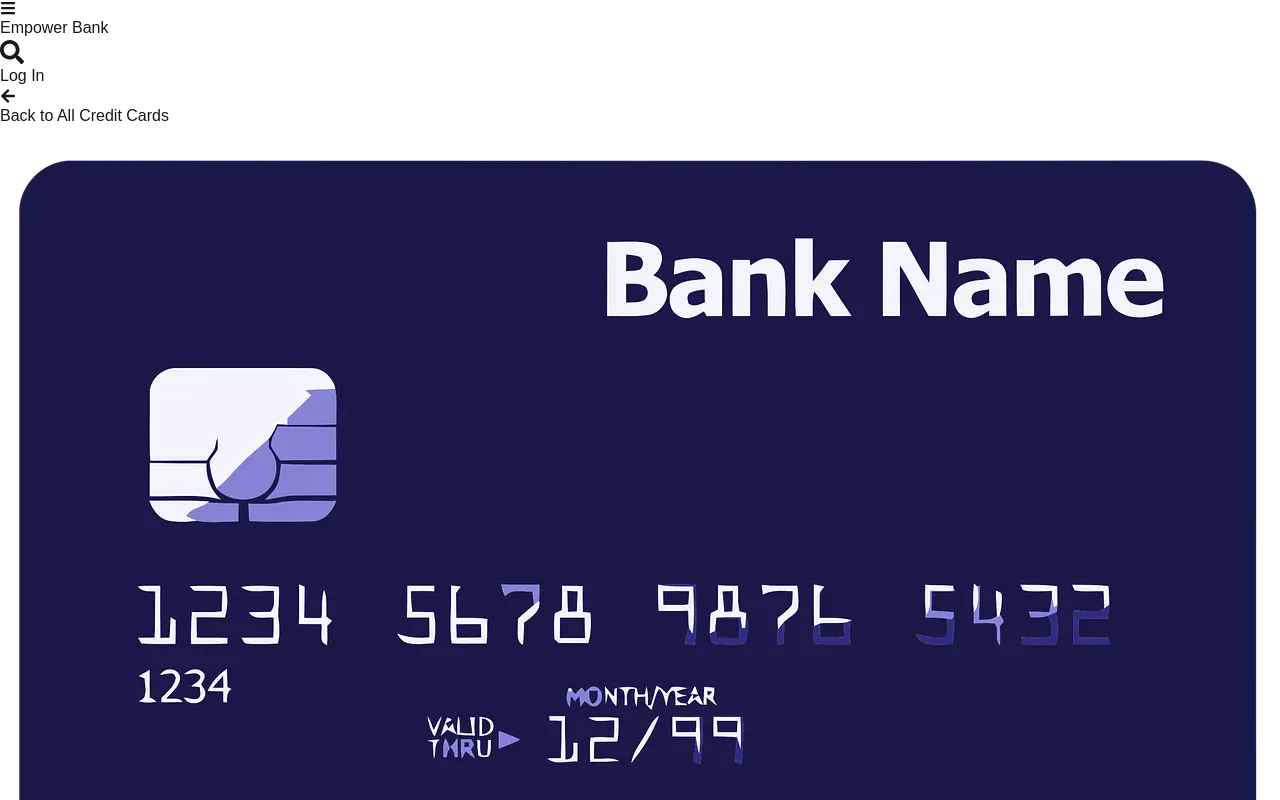
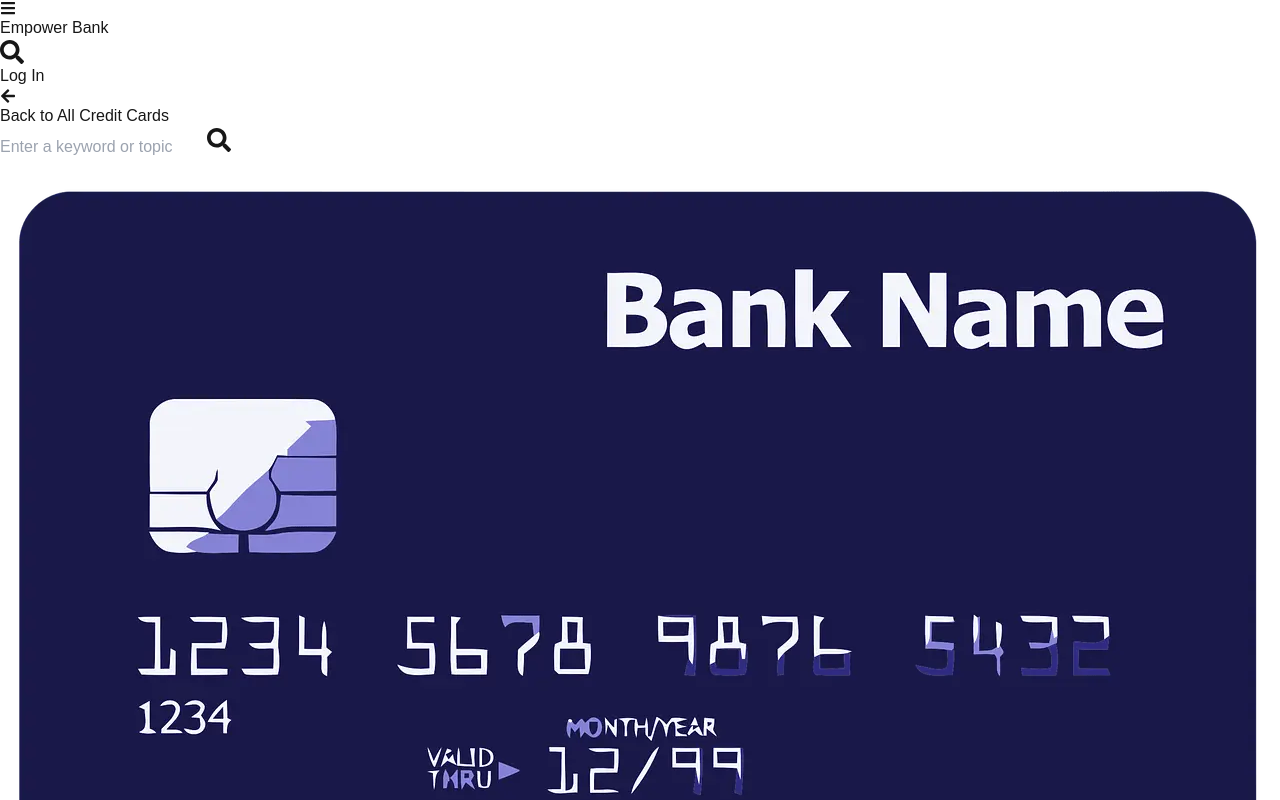
Before and after one commit to RoryDowse/financial-landing-page, a Next.js app: page / in a window 1280 px wide. Both pictures are taken after a click on the element 640 px from the left and 52 px from the top of the page. Shown: the top 800 px of the page. Built offline with nearby package versions, Linux system fonts and the light colour scheme.

Commit message:
update seach input position

```diff
--- a/src/app/components/Header.tsx
+++ b/src/app/components/Header.tsx
@@ -53,17 +53,6 @@ export default function Header() {
                     <FaSearch size={24} />
                 </div>
 
-                {/* Mobile Search */}
-                {/* {searchOpen && (
-                    <div>
-                        <input
-                            type="text"
-                            placeholder="Enter a keyword or topic"
-                        />
-                        <button><FaSearch size={24} /></button>
-                    </div>
-                )} */}
-
                 {/* Log In Button */}
                 <Link href="/">Log In</Link>
             </div>
@@ -72,6 +61,17 @@ export default function Header() {
             <div>
                 {/* Back Link */}
                 <Link href="/"><FaArrowLeft />Back to All Credit Cards</Link>
+
+                {/* Mobile Search */}
+                {searchOpen && (
+                    <div>
+                        <input
+                            type="text"
+                            placeholder="Enter a keyword or topic"
+                        />
+                        <button><FaSearch size={24} /></button>
+                    </div>
+                )}
             </div>
         </header>
     );
```
